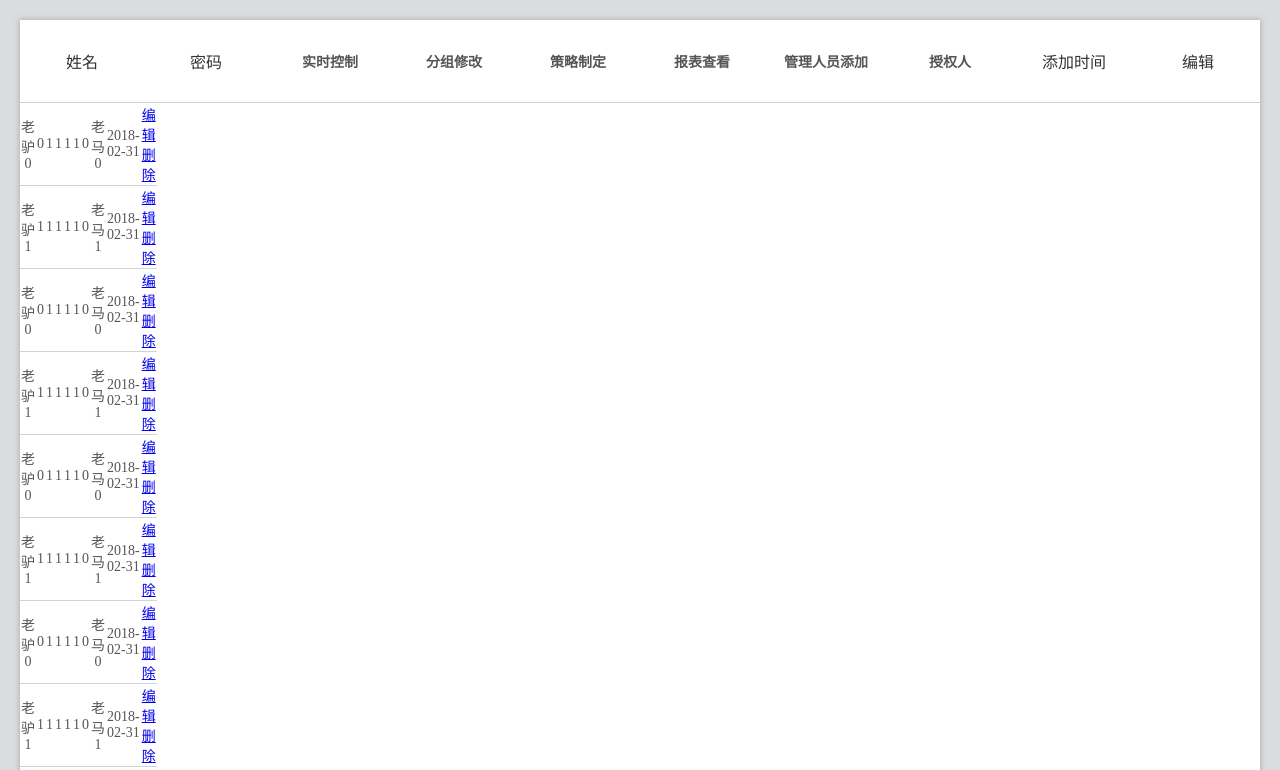
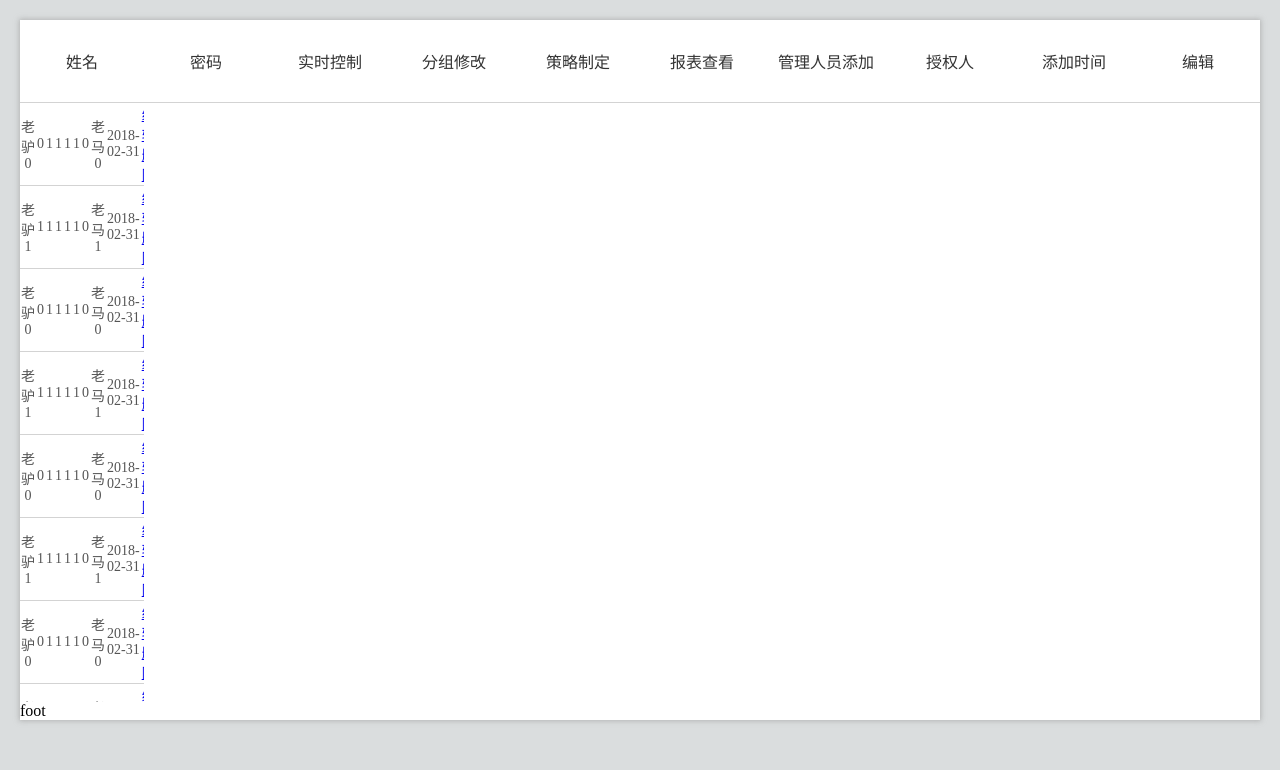
Before and after one commit to balddonkey/Benjamin, a Vue app: page / in a window 1280 px wide. Shown: the top 770 px of the page. Built offline with nearby package versions, Linux system fonts and the light colour scheme.

Commit message:
修改为div前暂存

```diff
--- a/src/App.css
+++ b/src/App.css
@@ -6,4 +6,5 @@
 
 #App .manage {
     padding: 20px;
+    overflow: scroll;
 }
--- a/src/components/permission/manage.css
+++ b/src/components/permission/manage.css
@@ -4,9 +4,8 @@
 }
 
 #permission .table {
-    /* display: table; */
     width: 100%;
-    min-width: 400px;
+    min-width: 300px;
     height: 700px;
     table-layout: fixed;
     background-color: white;
@@ -18,5 +17,4 @@
 
 .table .row-group {
     overflow-y: scroll;
-    /* display: table-row-group; */
 }
--- a/src/components/permission/manage.vue
+++ b/src/components/permission/manage.vue
@@ -32,4 +32,5 @@ export default {
 
 <style>
 @import "./manage.css";
+@import "./manage_table.css";
 </style>
--- a/src/components/permission/manage_foot.vue
+++ b/src/components/permission/manage_foot.vue
@@ -3,3 +3,7 @@
     <a>foot</a>
   </tfoot>
 </template>
+
+<style>
+@import "./manage_table.css";
+</style>
--- a/src/components/permission/manage_head.css
+++ b/src/components/permission/manage_head.css
@@ -5,26 +5,14 @@
 
 .manage-head .item {
     height: 80px;
-    /* display: table-cell; */
     text-align: center;
-    font-weight: normal;
-    /* vertical-align: middle; */
+    vertical-align: middle;
     color: #333;
     font-size: 16px;
 }
 
-.manage-head .hidden-item {
-    max-height: 80px;
-    margin: 20px;
-    /* display: table-cell; */
-    text-align: center;
-    /* vertical-align: middle; */
-    color: #555;
-    font-size: 14px;
-}
-
-@media screen and (max-width: 750px) {
-    .manage-head .hidden-item {
+@media screen and (max-width: 550px) {
+    .manage-head .hidden {
         display: none;
     }
 }
--- a/src/components/permission/manage_head.vue
+++ b/src/components/permission/manage_head.vue
@@ -1,16 +1,16 @@
 <template>
   <thead class="manage-head">
     <tr>
-    <th class="item">姓名</th>
-    <th class="item">密码</th>
-    <th class="hidden-item">实时控制</th>
-    <th class="hidden-item">分组修改</th>
-    <th class="hidden-item">策略制定</th>
-    <th class="hidden-item">报表查看</th>
-    <th class="hidden-item">管理人员添加</th>
-    <th class="hidden-item">授权人</th>
-    <th class="item">添加时间</th>
-    <th class="item">编辑</th>
+    <td class="item">姓名</td>
+    <td class="item">密码</td>
+    <td class="item hidden">实时控制</td>
+    <td class="item hidden">分组修改</td>
+    <td class="item hidden">策略制定</td>
+    <td class="item hidden">报表查看</td>
+    <td class="item hidden">管理人员添加</td>
+    <td class="item hidden">授权人</td>
+    <td class="item">添加时间</td>
+    <td class="item">编辑</td>
     </tr>
   </thead>
 </template>
@@ -26,4 +26,5 @@ export default {
 
 <style>
 @import "./manage_head.css";
+@import "./manage_table.css";
 </style>
--- a/src/components/permission/manage_item.css
+++ b/src/components/permission/manage_item.css
@@ -2,31 +2,3 @@
     height: 80px;
     border-bottom: 1px solid lightgray;
 }
-
-.manage-row .item {
-    max-height: 80px;
-    margin: 20px;
-    /* display: table-cell; */
-    text-align: center;
-    /* vertical-align: middle; */
-    color: #555;
-    font-size: 14px;
-}
-
-.manage-row .hidden-item {
-    max-height: 80px;
-    margin: 20px;
-    /* display: table-cell; */
-    text-align: center;
-    /* vertical-align: middle; */
-    color: #555;
-    font-size: 14px;
-}
-
-.hidden {}
-
-@media screen and (max-width: 550px) {
-    .manage-row .hidden {
-        display: none;
-    }
-}
--- a/src/components/permission/manage_item.vue
+++ b/src/components/permission/manage_item.vue
@@ -1,6 +1,5 @@
 <template>
-  <tbody class="manage-row">
-    <tr>
+  <tr class="manage-row">
     <td class="item">{{manage.name}}</td>
     <td class="item">{{manage.id}}</td>
     <td class="item hidden">{{manage.control}}</td>
@@ -14,8 +13,7 @@
       <a href="about:blank">编辑</a>
       <a href="about:blank">删除</a>
     </td>
-    </tr>
-  </tbody>
+  </tr>
 </template>
 
 <script>
@@ -29,4 +27,5 @@ export default {
 
 <style>
 @import "./manage_item.css";
+@import "./manage_table.css";
 </style>
--- /dev/null
+++ b/src/components/permission/manage_table.css
@@ -0,0 +1,72 @@
+#permission .table {
+    width: 100%;
+    min-width: 300px;
+    height: 700px;
+    table-layout: fixed;
+    background-color: white;
+    list-style-type: none;
+    padding-inline-start: 0;
+    border-collapse: collapse;
+    box-shadow: 0 0 5px 1px #9999;
+}
+
+.table .row-group {
+    overflow-y: scroll;
+}
+
+
+/* Row style */
+
+.manage-row .item {
+    max-height: 80px;
+    margin: 20px;
+    text-align: center;
+    vertical-align: middle;
+    color: #555;
+    font-size: 14px;
+}
+
+.manage-row .hidden-item {
+    max-height: 80px;
+    margin: 20px;
+    text-align: center;
+    vertical-align: middle;
+    color: #555;
+    font-size: 14px;
+}
+
+@media screen and (max-width: 550px) {
+    .manage-row .hidden {
+        display: none;
+    }
+}
+
+
+/* Head style */
+
+.manage-head .item {
+    height: 80px;
+    text-align: center;
+    vertical-align: middle;
+    color: #333;
+    font-size: 16px;
+}
+
+@media screen and (max-width: 550px) {
+    .manage-head .hidden {
+        display: none;
+    }
+}
+
+
+/* Foot style */
+
+
+/* table style */
+
+tbody {
+    display: block;
+    height: 100%;
+    width: 100%;
+    overflow: auto;
+}
```
